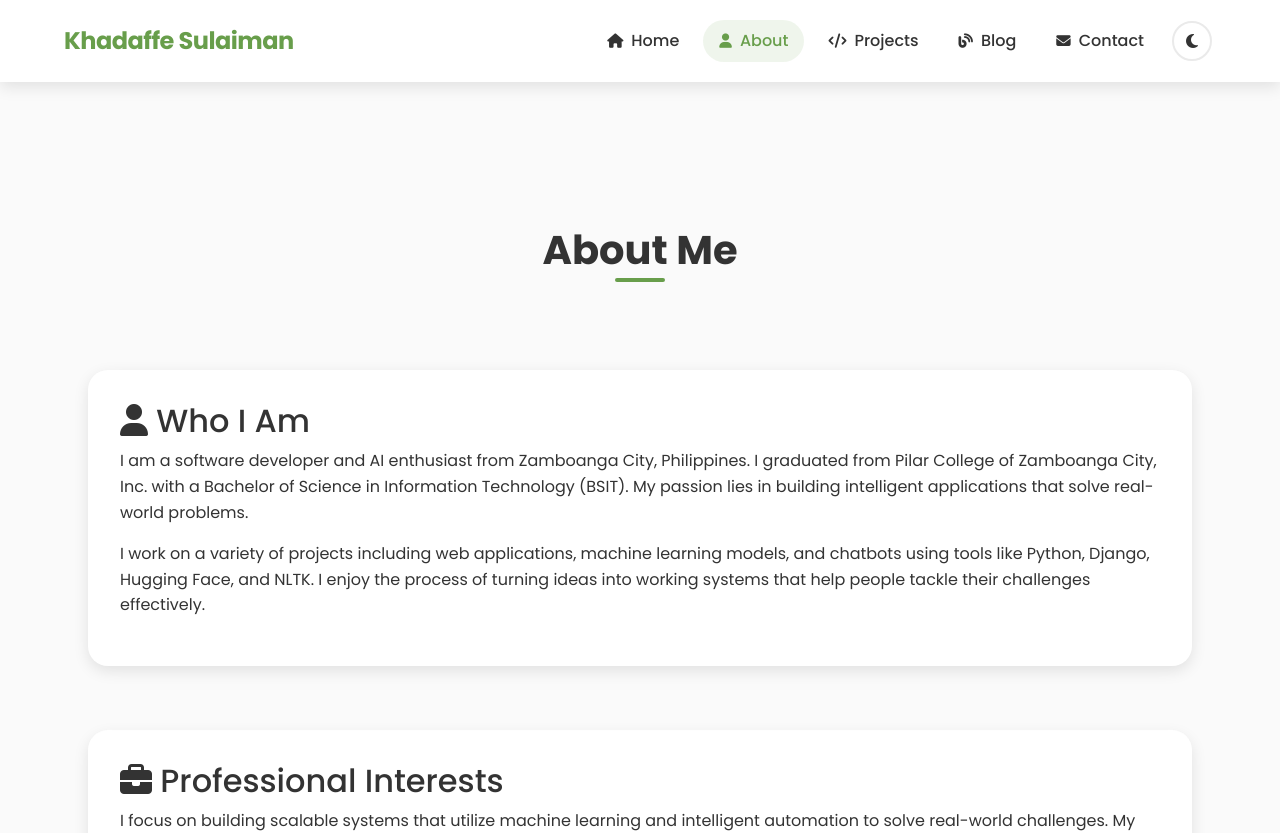
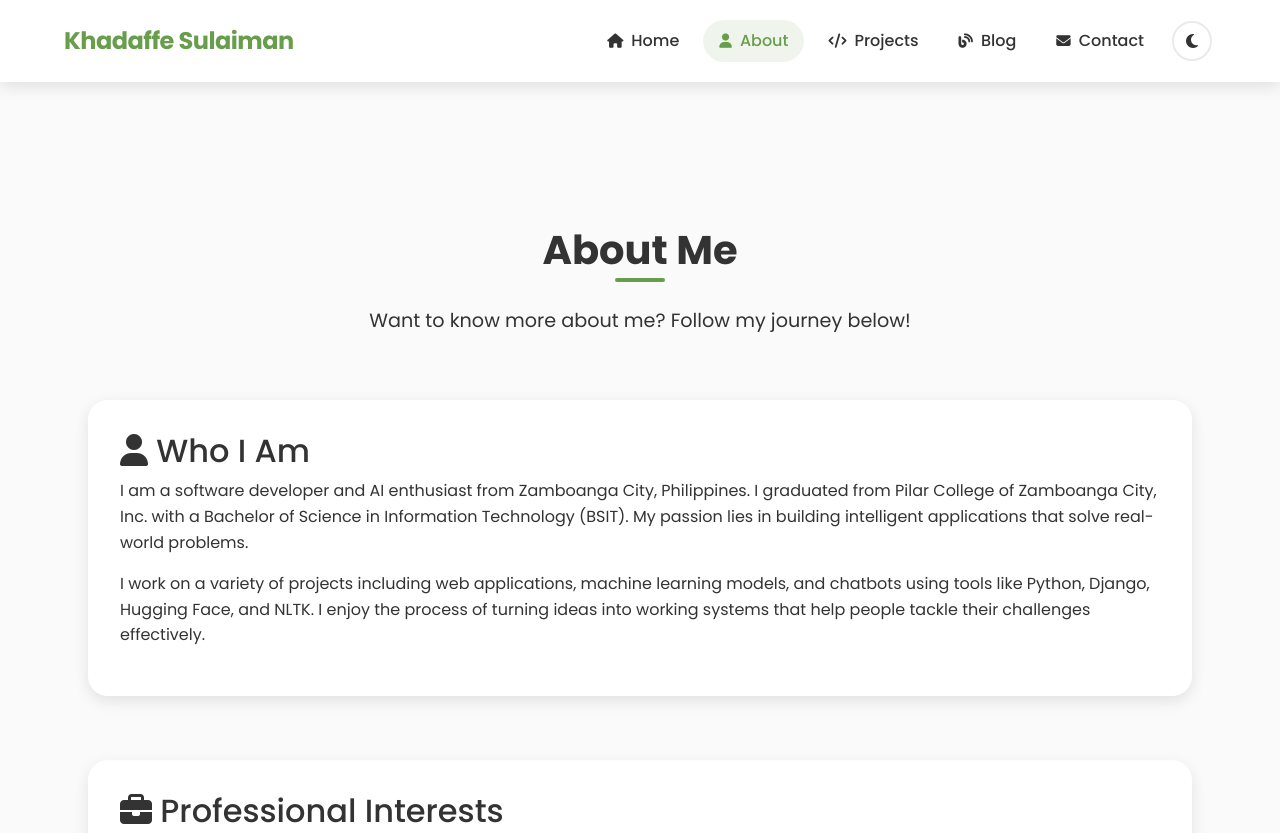
Before and after one commit to KCprsnlcc/KC-portfolio, a React (Create React App) app: page /about in a window 1280 px wide. Shown: the top 833 px of the page. Built offline with nearby package versions, Linux system fonts and the light colour scheme.

Commit message:
Add introductory paragraph to About page and style adjustments in About.css for improved presentation.

```diff
--- a/src/pages/About.css
+++ b/src/pages/About.css
@@ -9,6 +9,13 @@
 .about-header {
   text-align: center;
   margin-bottom: 4rem;
+}
+
+.about-intro {
+  font-size: 1.2rem;
+  max-width: 700px;
+  margin: 0 auto;
+  color: var(--text-color);
 }
 
 .about-content {
--- a/src/pages/About.tsx
+++ b/src/pages/About.tsx
@@ -51,6 +51,7 @@ const About: React.FC = () => {
       <div className="container">
         <div className="about-header" data-aos="fade-up">
           <h1 className="section-title">About Me</h1>
+          <p className="about-intro">Want to know more about me? Follow my journey below!</p>
         </div>
 
         <div className="about-content">
--- a/src/pages/Contact.tsx
+++ b/src/pages/Contact.tsx
@@ -179,7 +179,7 @@ const Contact: React.FC = () => {
       <div className="contact-header" data-aos="fade-up">
         <h1 className="section-title">Get in Touch</h1>
         <p className="contact-intro">
-          Have a question or want to collaborate on a project? Feel free to reach out!
+          Have a question or want to collaborate on a project? Reach out below!
         </p>
       </div>
 
```
